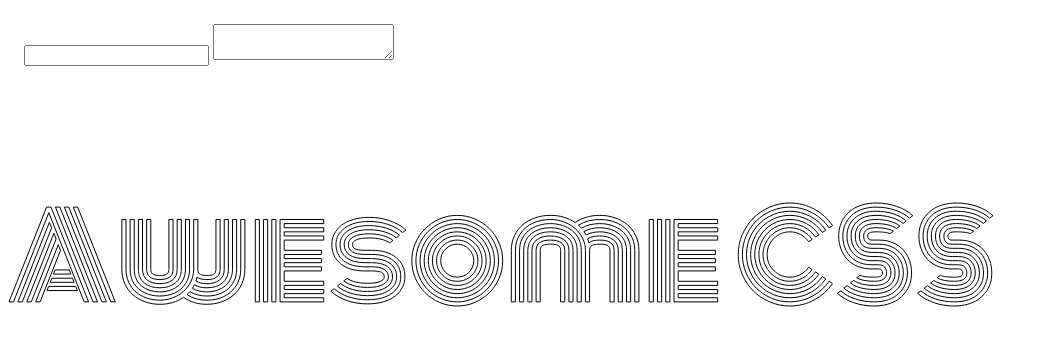
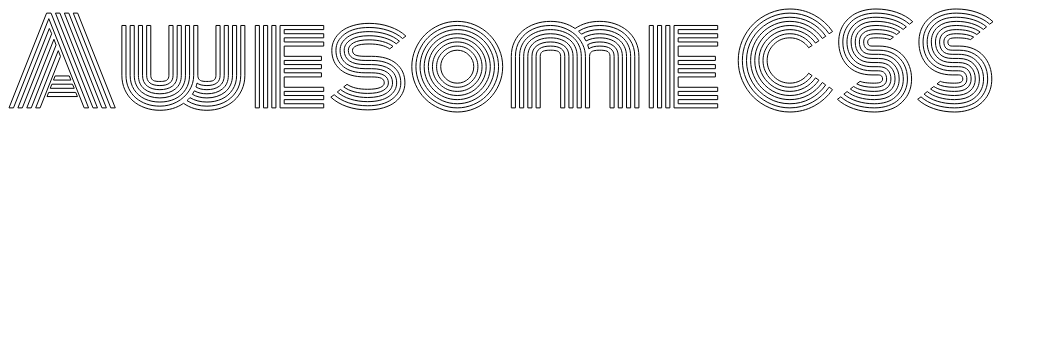
Before and after one commit to tuhinkarmakar3882/CSS-SVG-Quick-Animations, a plain HTML site: page index.html in a window 1280 px wide. Shown: the whole page, without its empty margins (0-1047 px from the left). Drawn offline with Linux system fonts and the light colour scheme.

Commit message:
Update index.html

```diff
--- a/index.html
+++ b/index.html
@@ -133,11 +133,6 @@
 </head>
 
 <body>
-  <section style="background: white; padding:16px;">
-    <input type="text"/>
-    <textarea></textarea>
-    <div contenteditable style="min-height:120px; width:100%;"></div>
-  </section>
   <div class="container">
     <svg fill="none" height="105" viewBox="0 0 986 105" width="986" xmlns="http://www.w3.org/2000/svg">
       <path
```
